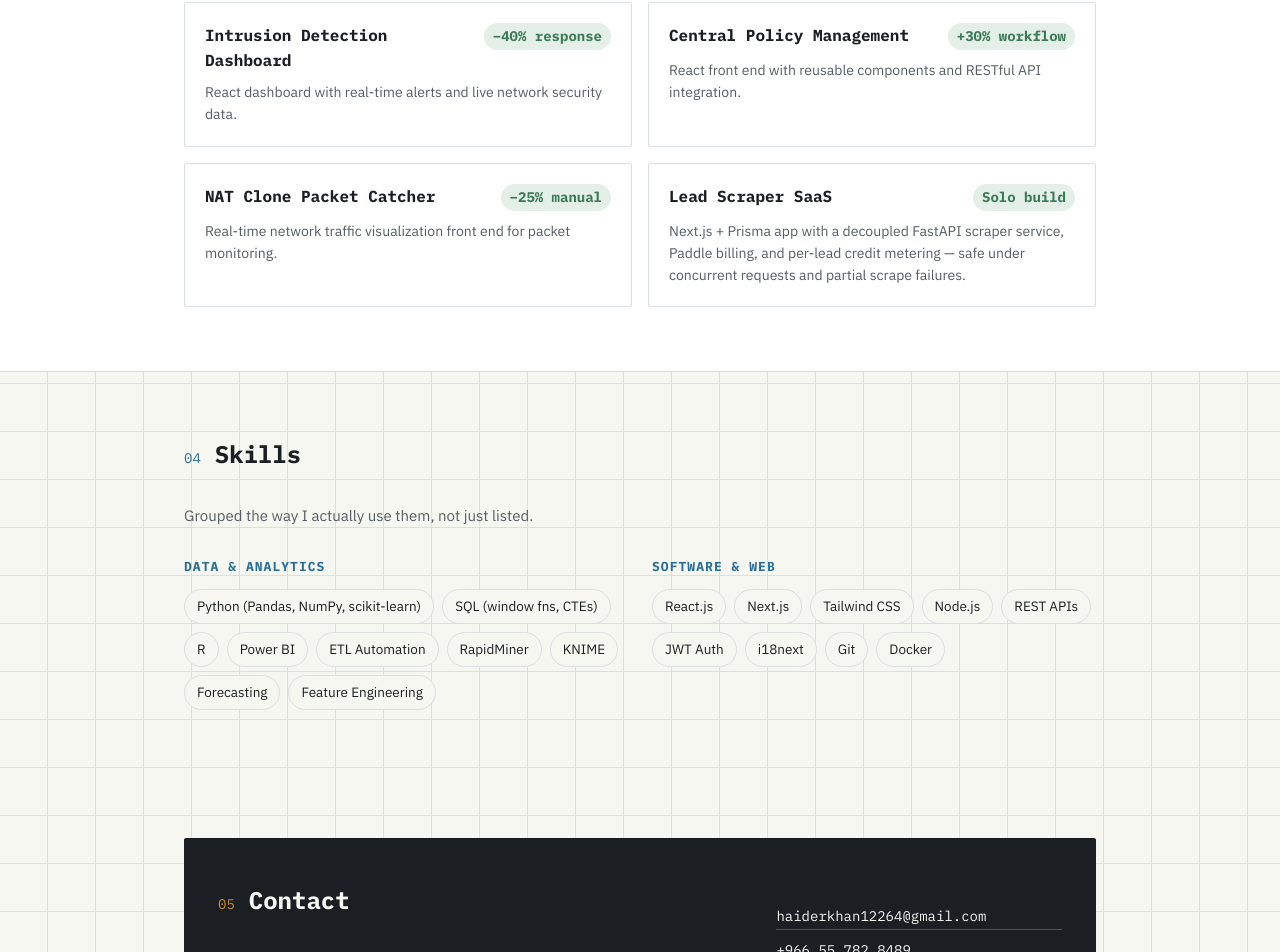
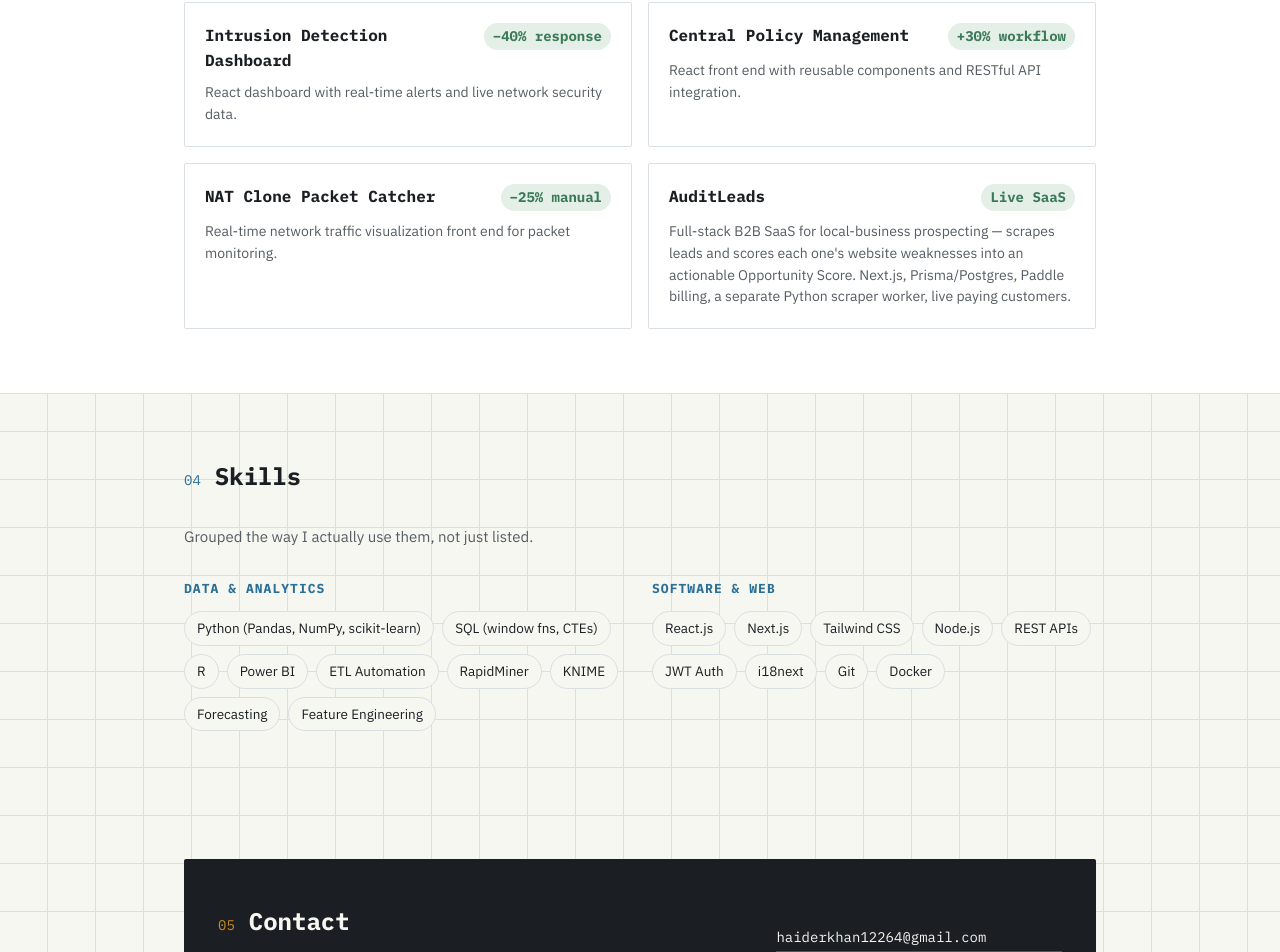
Before and after one commit to Haider5426/portfolio, a Next.js app in the folder portfolio/: page / in a window 1280 px wide. Shown: the part 2688-3640 px from the top of the page. Built offline with nearby package versions, Linux system fonts and the light colour scheme.

Commit message:
Replace Lead Scraper SaaS card with AuditLeads; support multi-category project tags

```diff
--- a/portfolio/src/components/Projects.tsx
+++ b/portfolio/src/components/Projects.tsx
@@ -9,7 +9,7 @@ interface Project {
   title: string;
   metric: string;
   desc: string;
-  cat: Category;
+  cats: Category[];
 }
 
 const PROJECTS: Project[] = [
@@ -17,49 +17,49 @@ const PROJECTS: Project[] = [
     title: "Car Price Prediction",
     metric: "85% acc.",
     desc: "Regression model with feature engineering to price used cars from listing data.",
-    cat: "data",
+    cats: ["data"],
   },
   {
     title: "Child Labor Risk Model",
     metric: "80% acc.",
     desc: "Classification model flagging risk using socio-economic indicators.",
-    cat: "data",
+    cats: ["data"],
   },
   {
     title: "Recommendation System",
     metric: "+25% engage",
     desc: "Collaborative + content-based filtering for personalized recommendations.",
-    cat: "data",
+    cats: ["data"],
   },
   {
     title: "Automated Inspection ETL",
     metric: "Tamimi",
     desc: "Raw inspection images → structured metadata → live KPI dashboards.",
-    cat: "data",
+    cats: ["data"],
   },
   {
     title: "Intrusion Detection Dashboard",
     metric: "−40% response",
     desc: "React dashboard with real-time alerts and live network security data.",
-    cat: "sw",
+    cats: ["sw"],
   },
   {
     title: "Central Policy Management",
     metric: "+30% workflow",
     desc: "React front end with reusable components and RESTful API integration.",
-    cat: "sw",
+    cats: ["sw"],
   },
   {
     title: "NAT Clone Packet Catcher",
     metric: "−25% manual",
     desc: "Real-time network traffic visualization front end for packet monitoring.",
-    cat: "sw",
+    cats: ["sw"],
   },
   {
-    title: "Lead Scraper SaaS",
-    metric: "Solo build",
-    desc: "Next.js + Prisma app with a decoupled FastAPI scraper service, Paddle billing, and per-lead credit metering — safe under concurrent requests and partial scrape failures.",
-    cat: "sw",
+    title: "AuditLeads",
+    metric: "Live SaaS",
+    desc: "Full-stack B2B SaaS for local-business prospecting — scrapes leads and scores each one's website weaknesses into an actionable Opportunity Score. Next.js, Prisma/Postgres, Paddle billing, a separate Python scraper worker, live paying customers.",
+    cats: ["sw", "data"],
   },
 ];
 
@@ -71,7 +71,9 @@ const FILTERS: { key: Filter; label: string }[] = [
 
 export default function Projects() {
   const [filter, setFilter] = useState<Filter>("all");
-  const visible = PROJECTS.filter((p) => filter === "all" || p.cat === filter);
+  const visible = PROJECTS.filter(
+    (p) => filter === "all" || p.cats.includes(filter)
+  );
 
   return (
     <section id="projects" className="alt">
```
